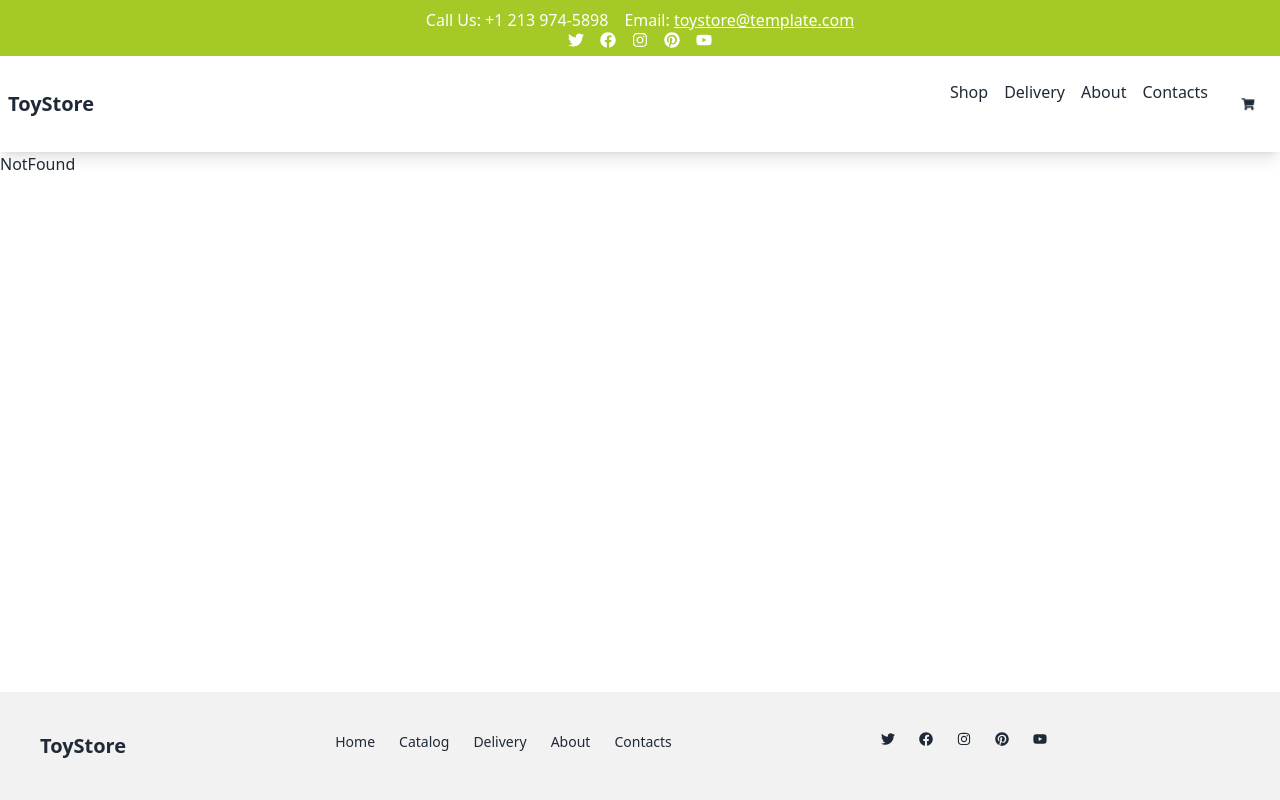
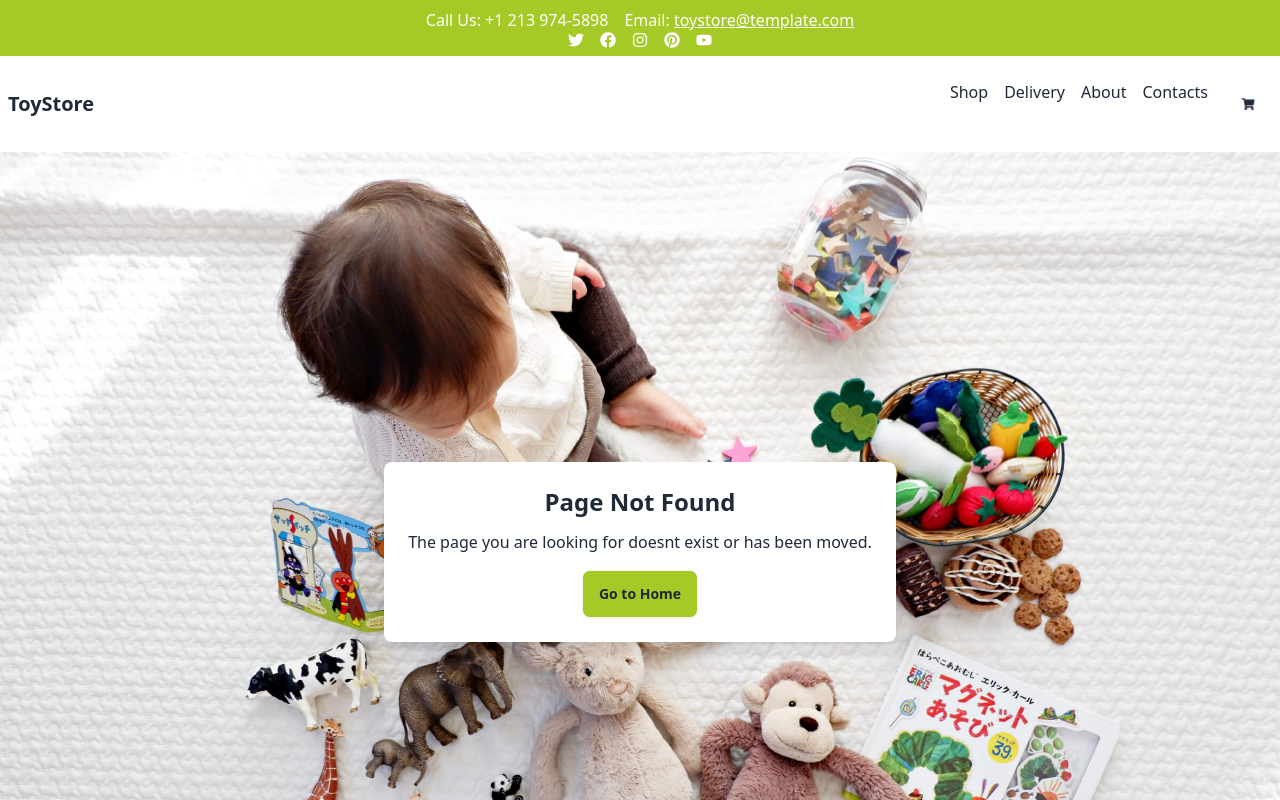
Before and after one commit to ToyTreasures/toy-treasures-frontend, a React (Vite) app: page /contacts in a window 1280 px wide. Shown: the top 800 px of the page. Built offline with nearby package versions, Linux system fonts and the light colour scheme.

Commit message:
style(404NotFound): update styling for 404 NotFound Page

```diff
--- a/package.json
+++ b/package.json
@@ -14,9 +14,9 @@
     "formik": "^2.4.6",
     "react": "^18.3.1",
     "react-dom": "^18.3.1",
-    "yup": "^1.4.0",
     "react-icons": "^5.3.0",
-    "react-router-dom": "^6.26.2"
+    "react-router-dom": "^6.26.2",
+    "yup": "^1.4.0"
   },
   "devDependencies": {
     "@eslint/js": "^9.9.0",
--- a/src/pages/NotFound.jsx
+++ b/src/pages/NotFound.jsx
@@ -1,9 +1,23 @@
-import React from 'react'
+import React from "react";
+import CoverImg from "../assets/HomeComponent/5baddd4835e113c6299a48f5_li-tzuni-507346-unsplash.jpg";
 
 const NotFound = () => {
   return (
-    <div>NotFound</div>
-  )
-}
+    <div
+      className="flex items-center justify-center min-h-screen bg-cover bg-center"
+      style={{ backgroundImage: `url(${CoverImg})` }}
+    >
+      <div className="bg-white p-6 rounded-lg shadow-lg text-center">
+        <h1 className="text-2xl font-bold mb-3">Page Not Found</h1>
+        <p className="mb-4">
+          The page you are looking for doesnt exist or has been moved.
+        </p>
+        <a href="/" className="btn bg-[#a5c926]">
+          Go to Home
+        </a>
+      </div>
+    </div>
+  );
+};
 
-export default NotFound
+export default NotFound;
```
